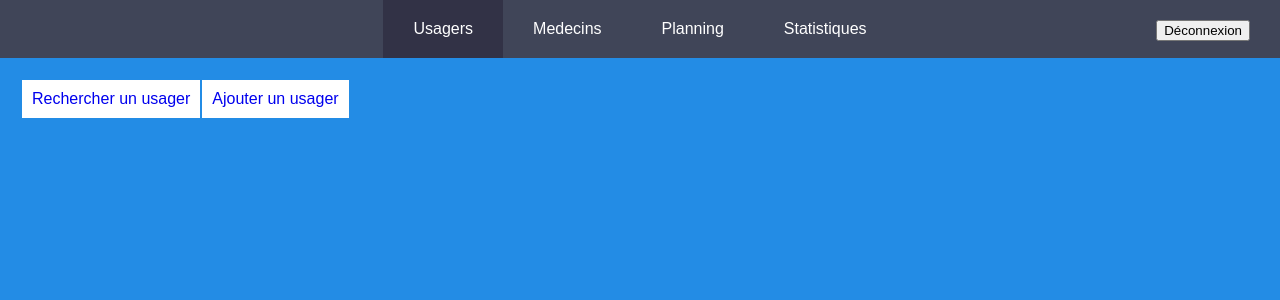
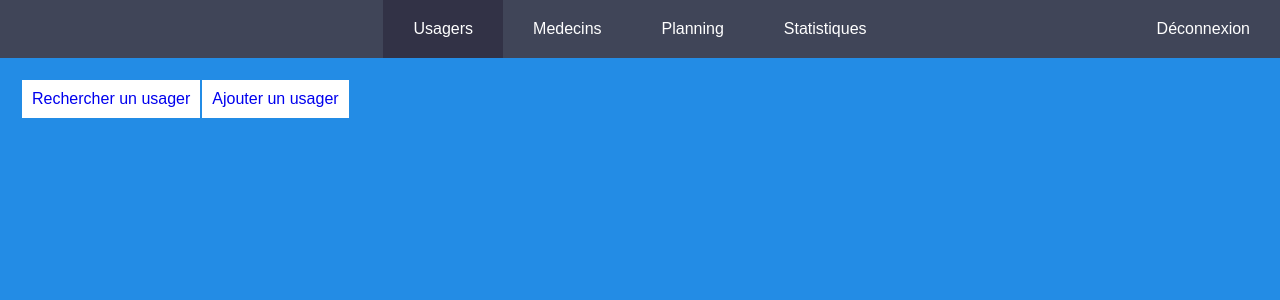
Before and after one commit to LeoDeschaux/CabinetMedical, a PHP site: page /pages/usagers.php in a window 1280 px wide. Shown: the top 300 px of the page. Run offline with PHP 8.4, Linux system fonts and the light colour scheme; the visitor is signed in with stand-in values (Sample User, id 1).

Commit message:
004
connexion / déconnexion fonctionnent

```diff
--- a/index.php
+++ b/index.php
@@ -33,7 +33,7 @@ $_SESSION['connexion'] = 'non';
 
 			<br>
 
-			<a href="/CabinetMedical/pages/usagers/rechercher.php">CHEAT GO TO ACCUEIL</a>
+			<!-- <a href="/CabinetMedical/pages/usagers/rechercher.php">CHEAT GO TO ACCUEIL</a> -->
 
 		</div>
 	</body>
--- a/scripts/header.php
+++ b/scripts/header.php
@@ -49,13 +49,10 @@ if($currentPageName == "statistiques.php")
 		</li>
 	</ul>
 	</div>
-	<li class="deconnexion">
-		<form method="post" action="/CabinetMedical/scripts/connexion.php">
-			<a><input type="submit" name="deconnexion" value="Déconnexion"></a>
-		</form>
-	</li>
 </nav>
-
+	<form method="post" action="/CabinetMedical/scripts/connexion.php">
+		<div class="deconnexion"><a><input type="submit" name="deconnexion" value="Déconnexion" style="all:unset" ></a></div> <!-- style="all:unset" pour supprimer le style par défaul-->
+	</form>
 <?php
 }
 ?>
--- a/styles/defaut.css
+++ b/styles/defaut.css
@@ -58,13 +58,16 @@ a{
 	background-color: rgb(30,30,50);
 }
 
-.deconnexion {
+.deconnexion a{
+	all:unset; /* ne marche pas, cf balise style dans le header.php */
+	padding: 20px 30px;
 	position: absolute;
+	color: #FFF;
 	right: 0px;
 	top:0px;
 }
 
-.deconnexion:hover{
+.deconnexion a:hover{
 	border-right: 3px solid #F91111;
 	border-left:  3px solid #F91111;
 	background-color: rgba(254, 49, 49, 0.25);
```
Also changed, not shown: 1 other file.
